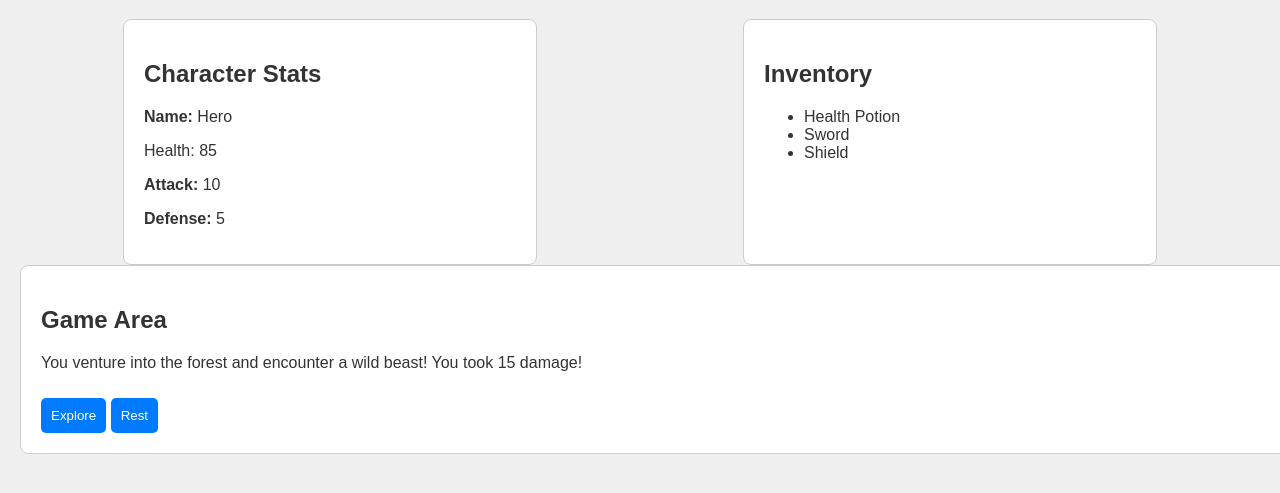
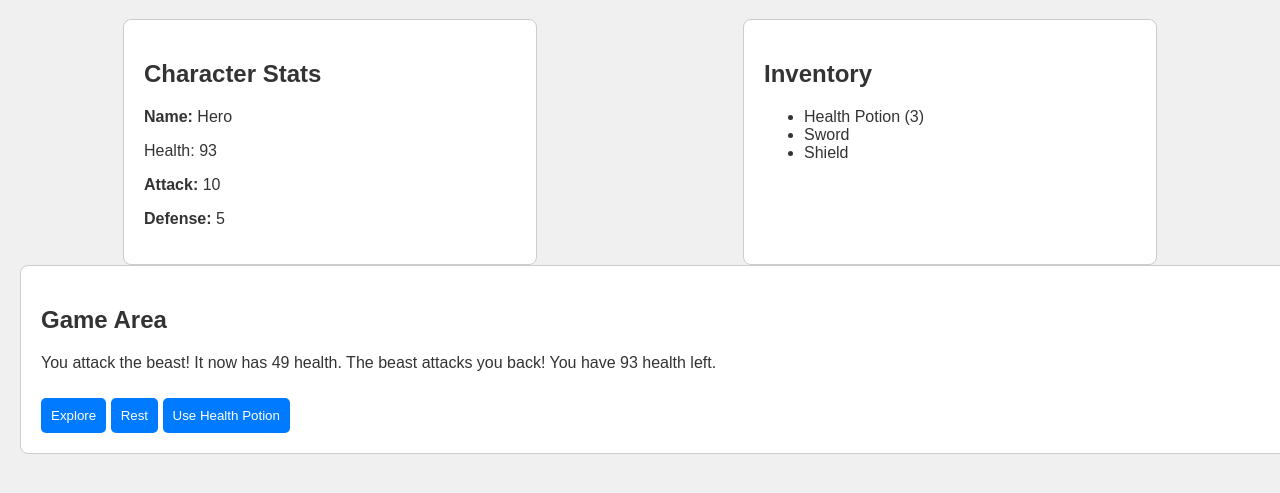
Before and after one commit to Aznorak42/RPG, a plain HTML site: page index.html in a window 1280 px wide. Both pictures are taken after a click on the button "Explore". Shown: the part 81-574 px from the top of the page. Drawn offline with Linux system fonts and the light colour scheme.

Commit message:
Update index.html

```diff
--- a/index.html
+++ b/index.html
@@ -56,8 +56,8 @@
         </div>
         <div class="inventory">
             <h2>Inventory</h2>
-            <ul>
-                <li>Health Potion</li>
+            <ul id="item-list">
+                <li>Health Potion (3)</li>
                 <li>Sword</li>
                 <li>Shield</li>
             </ul>
@@ -68,31 +68,56 @@
         <p id="game-text">You are standing in a dark forest. What do you want to do?</p>
         <button onclick="explore()">Explore</button>
         <button onclick="rest()">Rest</button>
+        <button onclick="usePotion()" id="potion-button">Use Health Potion</button>
     </div>
 
     <script>
         let health = 100;
+        let healthPotions = 3;
 
         function updateHealthDisplay() {
             document.getElementById("health").innerText = `Health: ${health}`;
         }
 
+        function updateItemDisplay() {
+            document.getElementById("item-list").innerHTML = `<li>Health Potion (${healthPotions})</li><li>Sword</li><li>Shield</li>`;
+        }
+
         function explore() {
             const gameText = document.getElementById("game-text");
+            const enemyHealth = Math.floor(Math.random() * 50) + 20; // Enemy health between 20 and 70
+            const enemyDamage = Math.floor(Math.random() * 10) + 5; // Enemy damage between 5 and 14
 
-            // Simulate a battle with a chance of taking damage
-            const damage = Math.floor(Math.random() * 20); // Random damage between 0 and 19
-            health -= damage;
+            gameText.innerText = `You encounter a wild beast with ${enemyHealth} health! Prepare for battle!`;
+            startCombat(enemyHealth, enemyDamage);
+        }
 
-            if (health <= 0) {
-                health = 0;
-                gameText.innerText = "You encountered a wild beast and took too much damage! You have fallen.";
-                disableButtons();
-            } else {
-                gameText.innerText = `You venture into the forest and encounter a wild beast! You took ${damage} damage!`;
-            }
+        function startCombat(enemyHealth, enemyDamage) {
+            const gameText = document.getElementById("game-text");
 
-            updateHealthDisplay();
+            const combatInterval = setInterval(() => {
+                // Player attacks
+                enemyHealth -= 10; // Fixed player attack damage
+                gameText.innerText = `You attack the beast! It now has ${enemyHealth} health.`;
+
+                if (enemyHealth <= 0) {
+                    clearInterval(combatInterval);
+                    gameText.innerText += " You defeated the beast!";
+                    return;
+                }
+
+                // Enemy attacks
+                health -= enemyDamage;
+                if (health <= 0) {
+                    clearInterval(combatInterval);
+                    health = 0;
+                    gameText.innerText += ` The beast attacks and you fall! Game Over.`;
+                    disableButtons();
+                } else {
+                    updateHealthDisplay();
+                    gameText.innerText += ` The beast attacks you back! You have ${health} health left.`;
+                }
+            }, 2000); // Combat turns every 2 seconds
         }
 
         function rest() {
@@ -110,12 +135,31 @@
             updateHealthDisplay();
         }
 
+        function usePotion() {
+            if (healthPotions > 0) {
+                health += 30; // Heal 30 health with potion
+                if (health > 100) {
+                    health = 100; // Cap health at 100
+                }
+                healthPotions--;
+                updateHealthDisplay();
+                updateItemDisplay();
+                document.getElementById("game-text").innerText = `You used a health potion and regained 30 health.`;
+            } else {
+                document.getElementById("game-text").innerText = `You have no health potions left!`;
+            }
+        }
+
         function disableButtons() {
             const buttons = document.querySelectorAll("button");
             buttons.forEach(button => {
                 button.disabled = true; // Disable all buttons
             });
         }
+
+        // Initial setup
+        updateHealthDisplay();
+        updateItemDisplay();
     </script>
 </body>
 </html>
```
